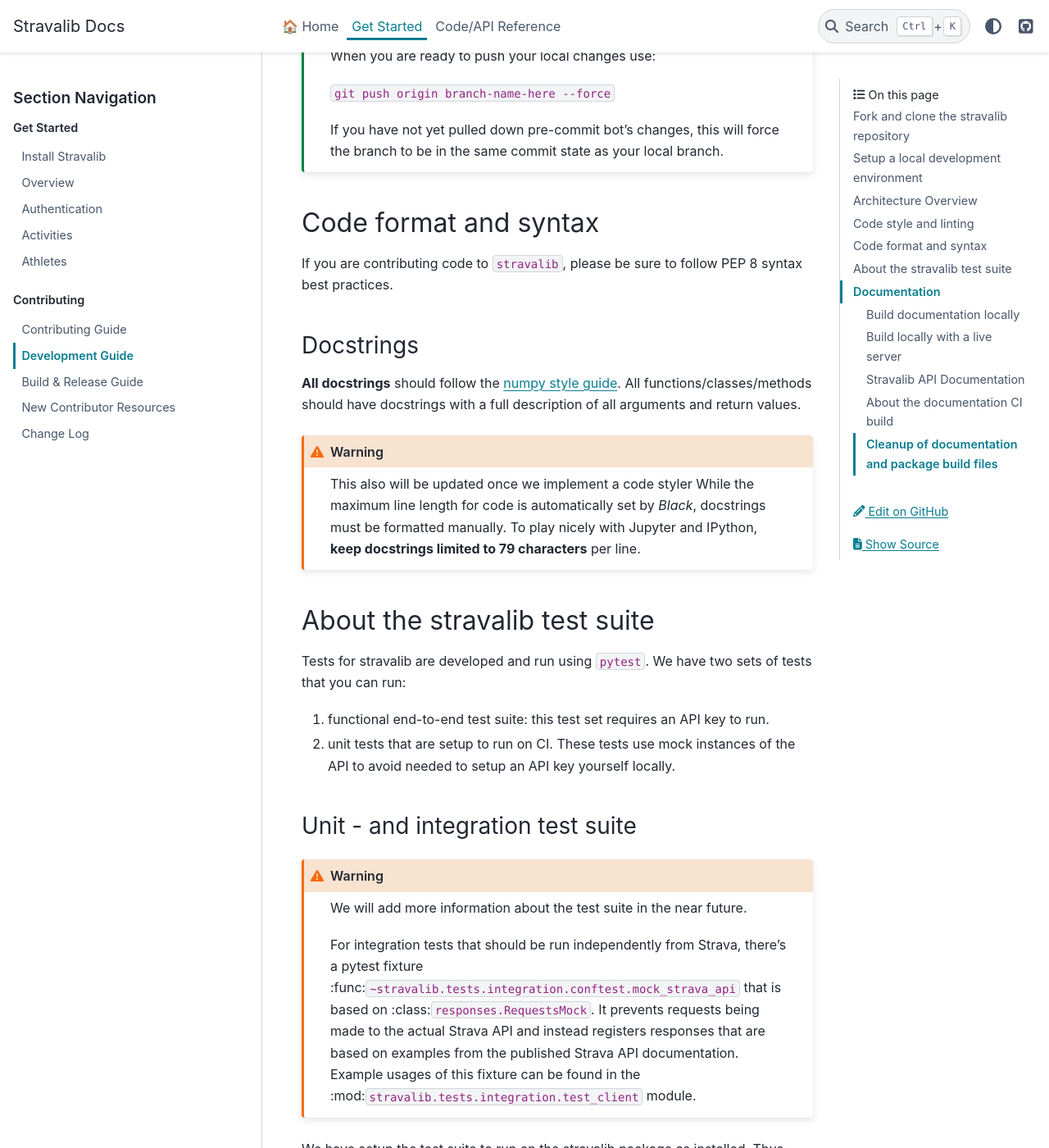
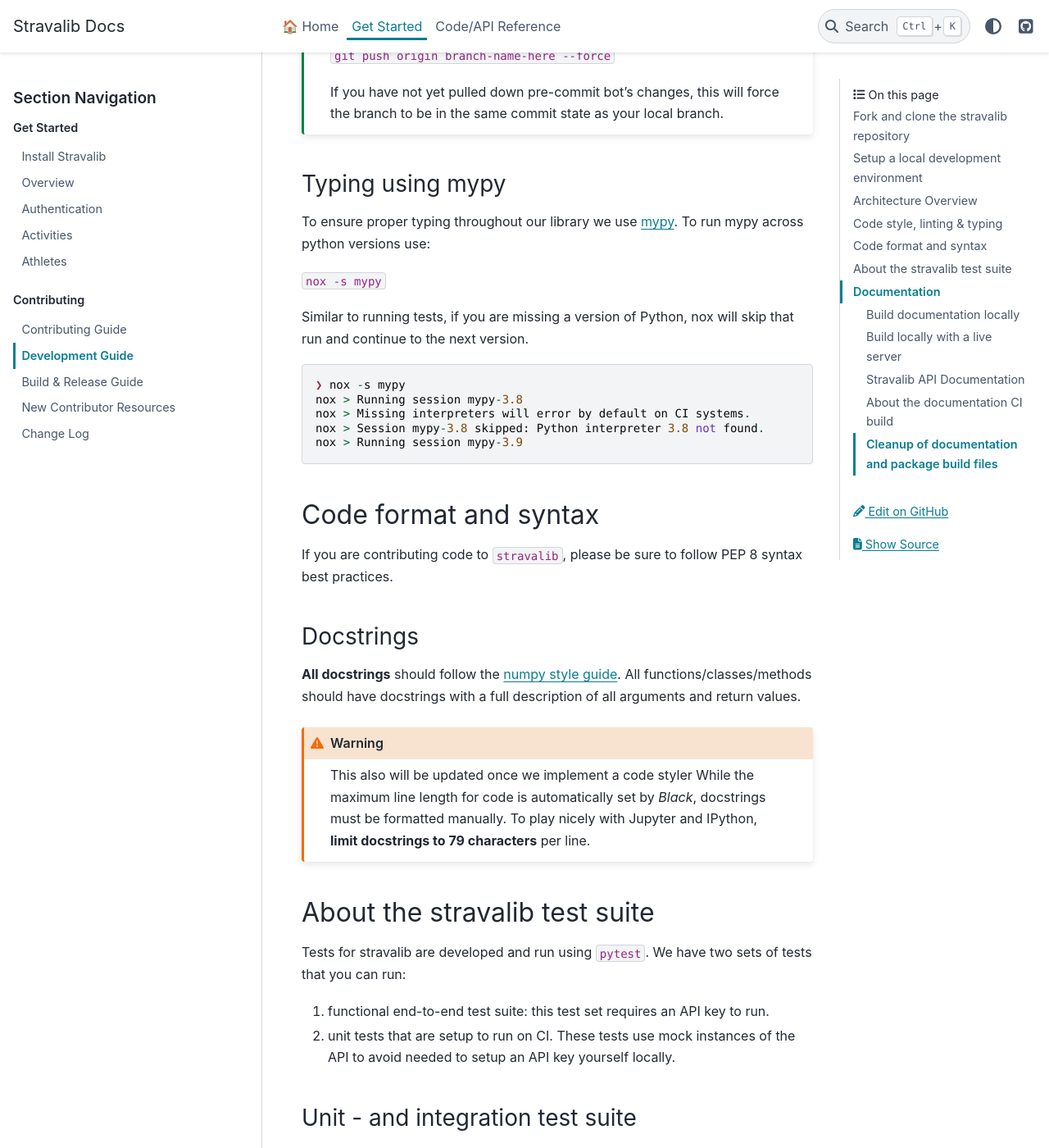
Before and after one commit to stravalib/stravalib, a Sphinx documentation site: the page built from docs/contributing/development-guide.md, in a window 1280 px wide and 1400 px high, scrolled down 5288 px. Shown: the whole window at 82% size. Built offline with Sphinx 7.4.7 and the PyData theme 0.15.4, drawn with Linux system fonts in a browser that asks for light colours; the version number could not be read and is left out; some of the changed text lies outside the part shown.

Commit message:
Fix: update docs to use nox & remove python 3.8

````diff
--- a/docs/contributing/development-guide.md
+++ b/docs/contributing/development-guide.md
@@ -28,6 +31,7 @@
 development environment.
 
 ## Setup a local development environment
+
 We suggest that you create a virtual environment on your computer to work on
 `stravalib`. Below, we show you how to do that using a `conda` environment. However,
 you are welcome to use pip / `virtualenv` or whatever environment manager that
@@ -38,10 +42,10 @@
 The instructions below assume that you have a conda enabled Python distribution.
 Anaconda and miniconda are examples of two conda python distributions.
 If you are unsure of which distribution to use,
-[we suggest miniconda](https://docs.conda.io/en/latest/miniconda.html) as it is a
-lighter weight installation that will minimize environment conflicts given it has
-fewer packages and tools bundled with it compared to the much larger Anaconda
-distribution.
+[we suggest miniconda](https://docs.conda.io/en/latest/miniconda.html) as it is
+a lighter weight installation that will minimize environment conflicts given
+it has fewer packages and tools bundled with it compared to the much larger
+Anaconda distribution.
 
 To begin, install the conda environment.
 This will create a local conda environment called `stravalib_dev`
@@ -73,12 +77,15 @@
 
 Stravalib contains the following main components:
 
-At the core, a (pydantic) domain model is generated and updated by a bot via pull requests.
-This model reflects the officially published API specification by Strava and is stored in
-the module `strava_model.py`. This file should never be edited  manually. Instead, the stravalib bot will suggest changes to the model through pull requests that can then be merged by stravalib maintainers.
+At the core, a (pydantic) domain model is generated and updated by a bot via
+pull requests. This model reflects the officially published API specification
+by Strava and is stored in the module `strava_model.py`. This file should never
+be edited manually. Instead, the stravalib bot will suggest changes to the
+model through pull requests that can then be merged by stravalib maintainers.
 
 The module `model.py` contains classes that inherit from the
-official Strava domain model in `strava_model.py`. This module supports custom typing, unit conversion, (de-)serialization behavior, and support for
+official Strava domain model in `strava_model.py`. This module supports custom
+typing, unit conversion, (de-)serialization behavior, and support for
 undocumented Strava features.
 
 The module `protocol.py` manages the sending of HTTP requests
@@ -86,21 +93,20 @@
 It is used by methods in `client.py` to de-serialize raw response data into
 the domain entities in `model.py`.
 
-
-## Code style and linting
+## Code style, linting & typing
 
 We use the following tools to ensure consistent code format that follows
 the Python Enhancement Protocol (PEP) 008 standards. These standards dictate
 best practices for Python code readability and consistency:
 
-* [black](https://black.readthedocs.io/en/stable/) for consistent code format
-that generally follows [PEP 8 guidlines](https://peps.python.org/pep-0008/).
-Because black's default line length is 88 characters, we adjust it to 79
-characters in the config [to follow PEP 8 line width guidelines](https://peps.python.org/pep-0008/#maximum-line-length).
-* [isort](https://pycqa.github.io/isort/): ensure imports are ordered following [PEP 8 import guidelines](https://peps.python.org/pep-0008/#imports)
-* [flake8](https://flake8.pycqa.org/en/latest/): flake8 is a linter. It identifies other PEP 8 issues in the code that Black will not address including comments that extend beyond 79
-characters and doc string line width. It also will identify unused imports and
-unused but declared variables.
+- [black](https://black.readthedocs.io/en/stable/) for consistent code format
+  that generally follows [PEP 8 guidlines](https://peps.python.org/pep-0008/).
+  Because black's default line length is 88 characters, we adjust it to 79
+  characters in the config [to follow PEP 8 line width guidelines](https://peps.python.org/pep-0008/#maximum-line-length).
+- [isort](https://pycqa.github.io/isort/): ensure imports are ordered following [PEP 8 import guidelines](https://peps.python.org/pep-0008/#imports)
+- [flake8](https://flake8.pycqa.org/en/latest/): flake8 is a linter. It identifies other PEP 8 issues in the code that Black will not address including comments that extend beyond 79
+  characters and doc string line width. It also will identify unused imports and
+  unused but declared variables.
 
 For local development, you can use our [`pre-commit` hook setup](https://pre-commit.com/).
 When installed, the pre-commit hook will run each code format
@@ -109,9 +115,9 @@
 each tool then the following happens:
 
 1. If it's a `black` or `isort` error, the code will be fixed / updated by black
-and/or isort.
+   and/or isort.
 2. If it's a `flake8` error, flake8 will provide you with a list of
-issues in your code. You will need to fix each individually by hand.
+   issues in your code. You will need to fix each individually by hand.
 
 ### Setup and run the pre-commit hooks
 
@@ -155,7 +161,6 @@
 as a single line comment in the pull request. The bot will automatically run
 all of the hooks that it is configured to run.
 
-
 ```{tip}
 If you have an open Pull Request but you need to make some changes locally,
 and the bot has already run on your pull request and added a commit, you can
@@ -174,7 +179,25 @@
 
 ```
 
+### Typing using mypy
+
+To ensure proper typing throughout our library we use [mypy](https://mypy.readthedocs.io/). To run mypy across python versions use:
+
+`nox -s mypy`
+
+Similar to running tests, if you are missing a version of Python, nox will
+skip that run and continue to the next version.
+
+```python
+❯ nox -s mypy
+nox > Running session mypy-3.8
+nox > Missing interpreters will error by default on CI systems.
+nox > Session mypy-3.8 skipped: Python interpreter 3.8 not found.
+nox > Running session mypy-3.9
+```
+
 ## Code format and syntax
+
 If you are contributing code to `stravalib`, please be sure to follow PEP 8
 syntax best practices.
 
@@ -182,14 +205,13 @@
 
 **All docstrings** should follow the
 [numpy style guide](https://numpydoc.readthedocs.io/en/latest/format.html#docstring-standard).
-All functions/classes/methods should have docstrings with a full description of all
-arguments and return values.
+All functions/classes/methods should have docstrings with a full description of
+all arguments and return values.
 
 ```{warning}
 This also will be updated once we implement a code styler
-While the maximum line length for code is automatically set by *Black*, docstrings
-must be formatted manually. To play nicely with Jupyter and IPython, **keep docstrings
-limited to 79 characters** per line.
+While the maximum line length for code is automatically set by *Black*,
+docstrings must be formatted manually. To play nicely with Jupyter and IPython, **limit docstrings to 79 characters** per line.
 ```
 
 ## About the stravalib test suite
@@ -199,19 +221,20 @@
 
 1. functional end-to-end test suite: this test set requires an API key to run.
 1. unit tests that are setup to run on CI. These tests use mock
-instances of the API to avoid needed to setup an API key yourself locally.
+   instances of the API to avoid needed to setup an API key yourself locally.
 
 ### Unit - and integration test suite
 
 ```{warning}
 We will add more information about the test suite in the near future.
 
-For integration tests that should be run independently from Strava, there's a pytest
-fixture :func:`~stravalib.tests.integration.conftest.mock_strava_api`
+For integration tests that should be run independently from Strava, there's a
+pytest fixture :func:`~stravalib.tests.integration.conftest.mock_strava_api`
 that is based on :class:`responses.RequestsMock`.
-It prevents requests being made to the actual Strava API and instead registers responses
-that are based on examples from the published Strava API documentation. Example usages of
-this fixture can be found in the :mod:`stravalib.tests.integration.test_client` module.
+This fixture, prevents requests being made to the actual Strava API and instead
+registers responses that are based on examples from the published Strava API
+documentation. Example usages of this fixture can be found in the
+:mod:`stravalib.tests.integration.test_client` module.
 ```
 
 We have setup the test suite to run on the stravalib package as installed.
@@ -223,26 +246,32 @@
 the tests this way, they will run in a temporary environment to ensure that
 they are running against the installed version of the package that you are working on.
 
-To run the test suite use:
+To run the test suite across all python versions that we support use:
 
 ```
-make test
+nox -s test
 ```
 
-`make test` does a few things:
+`nox -s test` does a few things:
 
 1. It create a temporary directory called `tmp-test-dir-stravalib` in which your tests are run. We create this test directory to ensure that tests are being run against the installed version of stravalib (with the most recent local development changes as installed) rather than the flat files located in the GitHub repository.
 2. It runs the tests and provides output (see below)
 3. Finally it removes the temporary directory
 
+If you are a conda/mamba user, you can use:
+
+```
+nox -s test_mamba
+```
 
 ### Functional end-to-end test suite
+
 The functional (end-to-end) test suite is set up to hit the STRAVA api.
 You will thus need an app setup in your Strava account to run the test suite.
-We recommend that you create a dummy account for this with a single activity to avoid
-any chances of your data being unintentionally modified. Once you have the app setup
-and a valid access_token for an account with at least one activity, follow the steps
-below.
+We recommend that you create a dummy account for this with a single activity
+to avoid any chances of your data being unintentionally modified. Once you have
+the app setup and a valid access_token for an account with at least one
+activity, follow the steps below.
 
 1. Rename the file `stravalib/stravalib/tests/test.ini-example` to `test.ini`
 2. Add your API token to the file by replacing:
@@ -250,6 +279,7 @@
 ```bash
 access_token = xxxxxxxxxxxxxxxx
 ```
+
 with:
 
 ```bash
@@ -272,20 +302,20 @@
 $ pytest
 ```
 
+### Test code coverage
 
-### Test code coverage
 We use [pytest-cov](https://pytest-cov.readthedocs.io/en/latest/) to calculate
-test coverage. When you run `make test` pytest-cov will provide you with coverage
-outputs locally. You can ignore the returned values for any files in the `test`
-directory.
+test coverage. When you run `make test` pytest-cov will provide you with
+coverage outputs locally. You can ignore the returned values for any files in
+the `test` directory.
 
-Example output from `make test`:
+Example output from `nox -s test`:
 
 ```bash
 pytest --cov stravalib stravalib/tests/unit stravalib/tests/integration
 =================================================== test session starts ===================================================
 platform darwin -- Python 3.8.13, pytest-7.2.0, pluggy-1.0.0
-rootdir: /Users/leahawasser/Documents/GitHub/stravalib
+rootdir: .../stravalib
 plugins: cov-4.0.0
 collected 105 items
 
@@ -314,6 +344,7 @@
 ```
 
 ### Code coverage reporting on pull requests with codecov
+
 We use an integration with [codecov.io](https://about.codecov.io) to report test coverage
 changes on every pull request. This report will appear in your pull request once
 all of the GitHub action checks have run.
@@ -325,6 +356,7 @@
 ```
 
 ## Documentation
+
 `Stravalib` documentation is created using `sphinx` and the
 [`furo`](https://pradyunsg.me/furo/quickstart/) theme.
 `Stravalib` documentation is hosted on [ReadtheDocs](https://readthedocs.org).
@@ -344,24 +376,26 @@
 Currently @hozn, @lwasser and @jsamoocha have access to the readthedocs `stravalib`
 documentation build
 
-Online documentation will be updated on all merges to the master branch of
+Online documentation will be updated on all merges to the main branch of
 `stravalib`.
 
 ### Build documentation locally
+
 To build the documentation, first activate your stravalib development
 environment which has all of the packages required to build the documentation.
 Then, use the command:
 
 ```bash
-$ make -C docs
+$ nox -s docs
 ```
 
 This command:
-* Builds documentation
-* Builds `stravalib` API reference documentation using docstrings within the package
-* Checks for broken links
 
-After running `make -C docs` you can view the built documentation in a web
+- Builds documentation
+- Builds `stravalib` API reference documentation using docstrings within the package
+- Checks for broken links
+
+After running `nox -s docs` you can view the built documentation in a web
 browser locally by opening the following file on your computer:
 
 ```
@@ -379,7 +413,7 @@
 text files of the documentation. To run the live server use:
 
 ```bash
-$ make -C docs serve
+$ nox -s docs-live
 ```
 
 ```{note}
@@ -408,20 +442,24 @@
 ### About the documentation CI build
 
 Once you create a pull request, GitHub actions will build the docs and
-check for any syntax or url errors. Once the PR is approved and merged into the master branch of the `stravalib/stravalib`
+check for any syntax or url errors. Once the PR is approved and merged into the main branch of the `stravalib/stravalib`
 repository, the docs will build and be [available at the readthedocs website](https://stravalib.readthedocs.io/en/latest/).
 
 ### Cleanup of documentation and package build files
+
 To clean up all documentation build folders and files, run the following
 command from the root of the `stravalib` directory:
 
 ```bash
-$ make -C docs clean
+$ nox -s clean-docs
 ```
 
-To clean up build files such as the .whl file, and other temporary files creating
-when building `stravalib` run:
+To clean up build files such as the .whl file, and other temporary files
+creating when building `stravalib` run:
 
 ```bash
 $ make clean
 ```
+
+Note: we will be moving the build and this step to nox as well in the near
+future.
````
Also changed, not shown: other parts of docs/contributing/development-guide.md (+7 -4 lines), docs/contributing/build-release-guide.md (+1 -1 lines), noxfile.py (+15 -4 lines).
